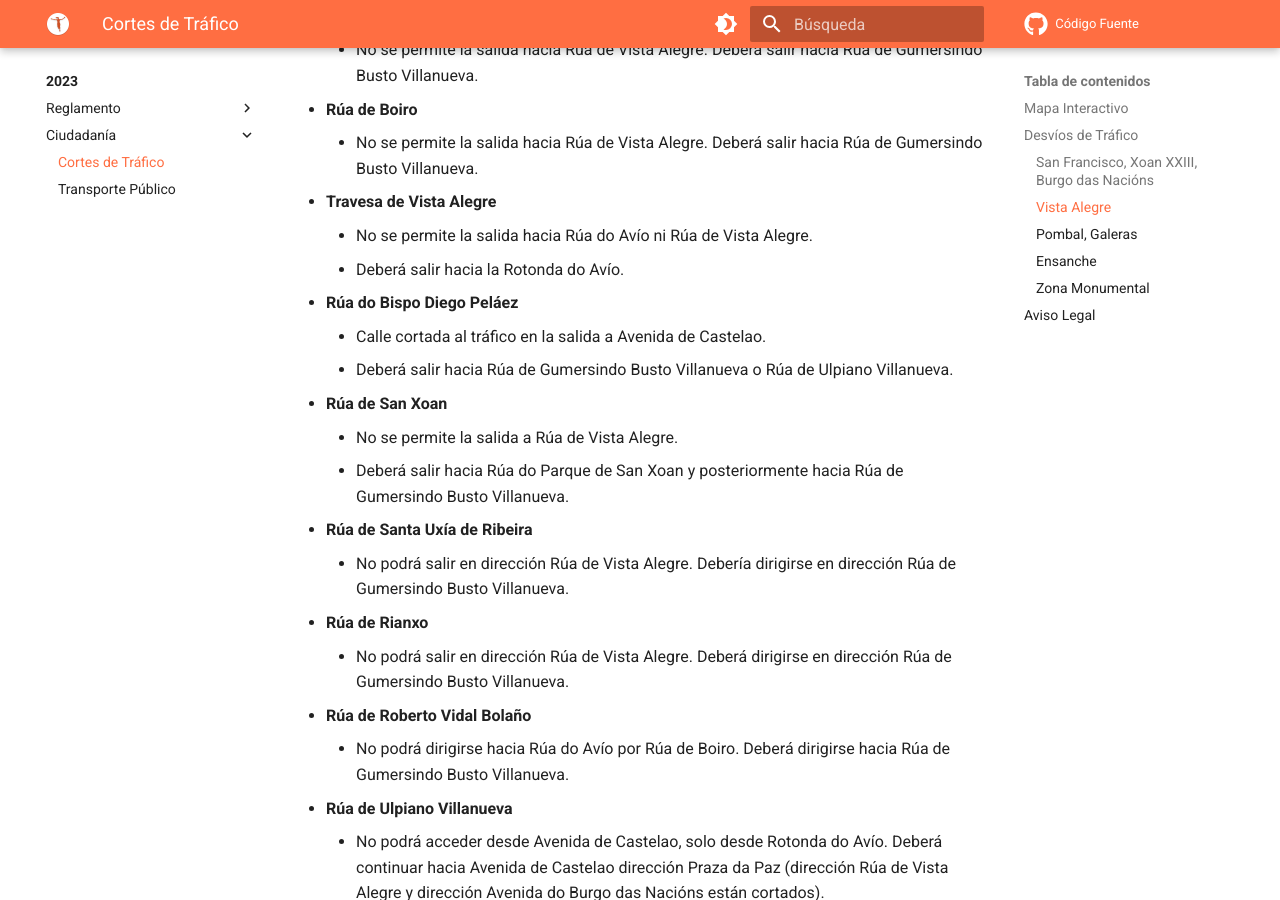
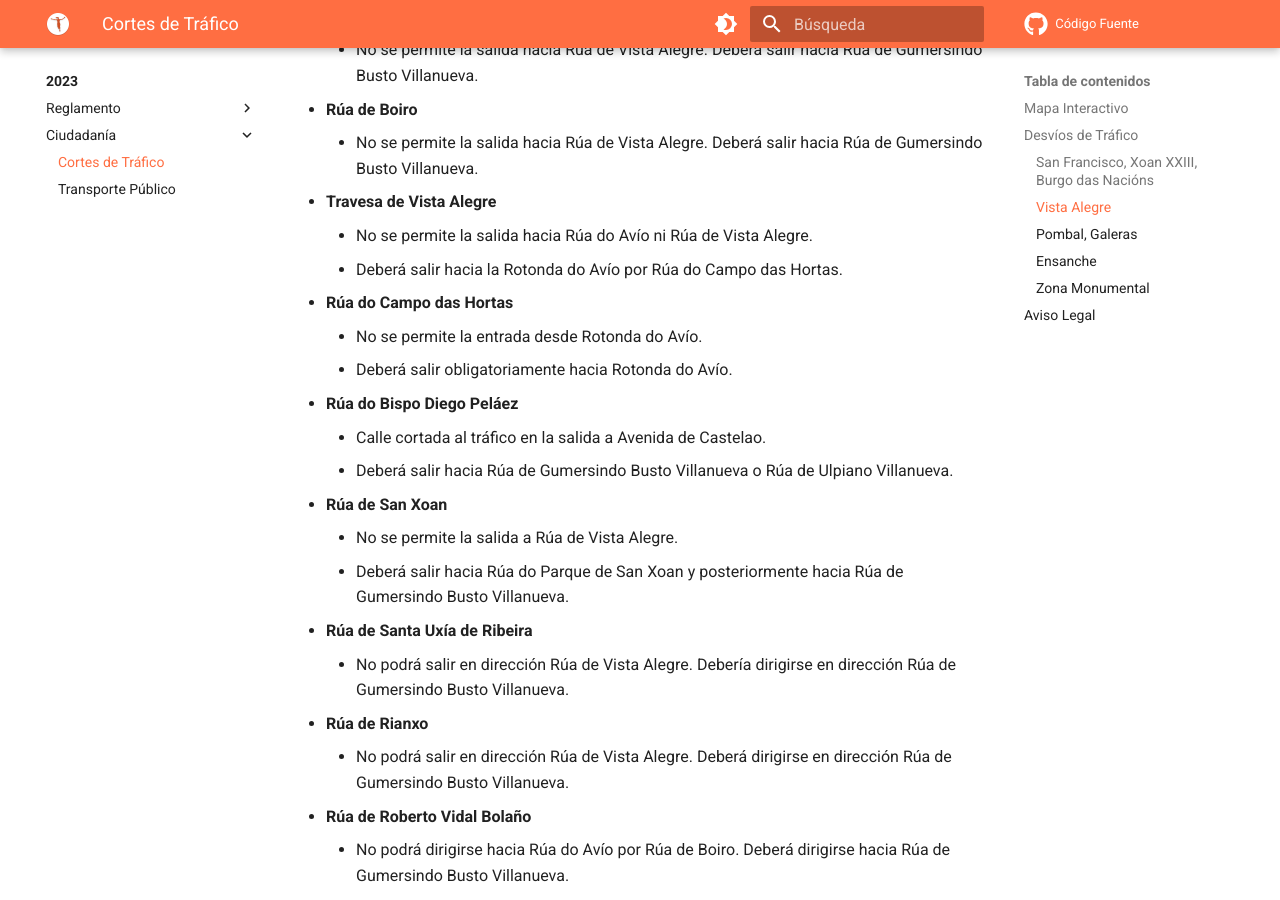
Before and after one commit to SantYaGo10K/Info, an MkDocs documentation site: the page built from info/ciudadania/trafico.md, in a window 1280 px wide and 900 px high, scrolled down 4293 px. Built offline with MkDocs 1.6.1 and Material for MkDocs 9.7.7, drawn with Linux system fonts in a browser that asks for light colours; comment, search, counter and statistics services are not loaded.

Commit message:
Añadir Campo Hortas

```diff
--- a/info/ciudadania/trafico.md
+++ b/info/ciudadania/trafico.md
@@ -117,7 +117,10 @@ qué alternativas para circular hay.
     * No se permite la salida hacia Rúa de Vista Alegre. Deberá salir hacia Rúa de Gumersindo Busto Villanueva.
 * **Travesa de Vista Alegre**
     * No se permite la salida hacia Rúa do Avío ni Rúa de Vista Alegre.
-    * Deberá salir hacia la Rotonda do Avío.
+    * Deberá salir hacia la Rotonda do Avío por Rúa do Campo das Hortas.
+* **Rúa do Campo das Hortas**
+    * No se permite la entrada desde Rotonda do Avío.
+    * Deberá salir obligatoriamente hacia Rotonda do Avío.
 * **Rúa do Bispo Diego Peláez**
     * Calle cortada al tráfico en la salida a Avenida de Castelao.
     * Deberá salir hacia Rúa de Gumersindo Busto Villanueva o Rúa de Ulpiano Villanueva.
```
